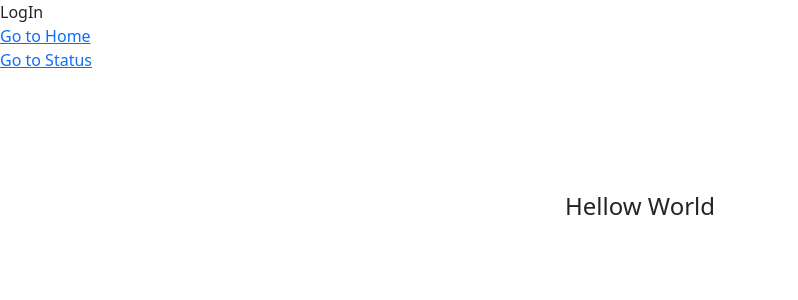
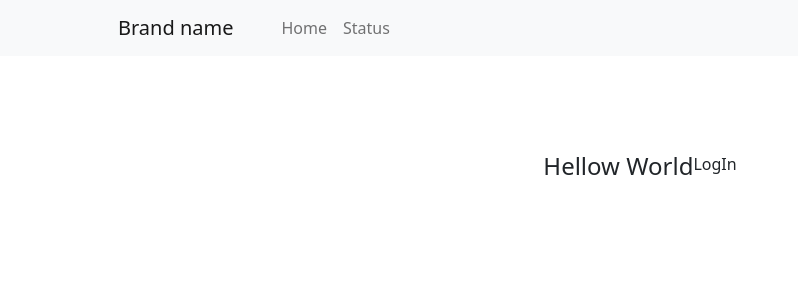
Before and after one commit to zisato/cyclic-store, a Vue app in the folder frontend/: page / in a window 1280 px wide. Shown: the top 300 px of the page, without its empty margins (0-798 px from the left). Built offline with nearby package versions, Linux system fonts and the light colour scheme; the HTML template or start-up script is replaced by a standard one.

Commit message:
add view

```diff
--- a/frontend/src/App.vue
+++ b/frontend/src/App.vue
@@ -1,59 +1,27 @@
 <template>
   <main role="main" class="d-flex flex-column vh-100">
-    <div>
-      <Login v-show="!isLogged()" />
+    <header>
+      <nav class="navbar navbar-expand-lg navbar-light bg-light">
+        <div class="container px-4 px-lg-5">
+          <a class="navbar-brand" href="#!">Brand name</a>
+          <button class="navbar-toggler" type="button" data-bs-toggle="collapse" data-bs-target="#navbarSupportedContent"
+            aria-controls="navbarSupportedContent" aria-expanded="false" aria-label="Toggle navigation">
+            <span class="navbar-toggler-icon"></span>
+          </button>
+          <div class="collapse navbar-collapse" id="navbarSupportedContent">
+            <Navbar />
+          </div>
+        </div>
+      </nav>
+    </header>
 
-      <a v-show="isLogged()" class="nav-link" href="#" @click.prevent="logOut">
-        LogOut
-      </a>
-
-      <a v-show="isLogged() && !isSeller()" class="nav-link" href="#" @click.prevent="createStore">
-        Create store
-      </a>
-
-      <router-link :to="{ name: 'home' }">Go to Home</router-link>
-      <br />
-      <router-link :to="{ name: 'status' }">Go to Status</router-link>
-      <br />
-      <router-link v-show="isSeller()" :to="{ name: 'list-categories' }">Go to list categories</router-link>
-      <br />
-      <router-link v-show="isSeller()" :to="{ name: 'create-category' }">Go to create Category</router-link>
-    </div>
-
-    <router-view></router-view>
+    <router-view class="container"></router-view>
   </main>
 </template>
 
 <script setup lang="ts">
 import 'bootstrap'
 import 'bootstrap/dist/css/bootstrap.min.css'
-import Login from './components/Login.vue'
-import { useUserStore } from './store/UserStore'
-import { ApiClientStoreRepository } from './repositories/ApiClientStoreRepository';
-import { v1 } from 'uuid'
 
-const userStore = useUserStore();
-
-async function createStore(): Promise<void> {
-  userStore.addSellerRole()
-
-  const storeRepository = new ApiClientStoreRepository();
-  const store = {
-    id: v1().toString(),
-    name: 'Store'
-  }
-  await storeRepository.create(store)
-}
-
-function logOut(): void {
-  userStore.clear()
-}
-
-function isLogged(): boolean {
-  return userStore.user !== null
-}
-
-function isSeller(): boolean {
-  return userStore.isSeller
-}
+import Navbar from './components/Navbar.vue'
 </script>
--- /dev/null
+++ b/frontend/src/components/Navbar.vue
@@ -0,0 +1,64 @@
+<template>
+    <ul class="navbar-nav me-auto mb-2 mb-lg-0 ms-lg-4">
+        <li class="nav-item" v-show="isLogged()">
+            <a class="nav-link" href="#" @click.prevent="logOut">
+                LogOut
+            </a>
+        </li>
+
+        <li class="nav-item">
+            <router-link class="nav-link" :to="{ name: 'home' }">Home</router-link>
+        </li>
+
+        <li class="nav-item">
+            <router-link class="nav-link" :to="{ name: 'status' }">Status</router-link>
+        </li>
+
+        <li class="nav-item dropdown" v-show="isLogged()">
+            <a class="nav-link dropdown-toggle" href="#" id="navbarDropdown" role="button" data-bs-toggle="dropdown"
+                aria-expanded="false">
+                My Store
+            </a>
+            <ul class="dropdown-menu" aria-labelledby="navbarDropdown">
+                <li v-show="isLogged() && !isSeller()">
+                    <a class="dropdown-item" href="#" v-on:click="createStore">Create store</a>
+                </li>
+
+                <li v-show="isLogged() && isSeller()">
+                    <router-link class="dropdown-item" :to="{ name: 'list-categories' }">Go to list categories</router-link>
+                </li>
+            </ul>
+        </li>
+    </ul>
+</template>
+
+<script setup lang="ts">
+import { useUserStore } from '../store/UserStore'
+import { ApiClientStoreRepository } from '../repositories/ApiClientStoreRepository';
+import { v1 } from 'uuid'
+
+const userStore = useUserStore();
+
+async function createStore(): Promise<void> {
+  userStore.addSellerRole()
+
+  const storeRepository = new ApiClientStoreRepository();
+  const store = {
+    id: v1().toString(),
+    name: 'Store'
+  }
+  await storeRepository.create(store)
+}
+
+function logOut(): void {
+  userStore.clear()
+}
+
+function isLogged(): boolean {
+  return userStore.user !== null
+}
+
+function isSeller(): boolean {
+  return userStore.isSeller
+}
+</script>
--- a/frontend/src/views/Home.vue
+++ b/frontend/src/views/Home.vue
@@ -3,10 +3,20 @@
         <div class="container px-4 px-lg-5 mt-5 mx-auto">
             <div class="d-flex justify-content-center">
                 <h4>Hellow World</h4>
+                <br />
+                <Login v-show="!isLogged()" />
             </div>
         </div>
     </section>
 </template>
 
 <script setup lang="ts">
+import Login from '../components/Login.vue'
+import { useUserStore } from '../store/UserStore'
+
+const userStore = useUserStore();
+
+function isLogged(): boolean {
+  return userStore.user !== null
+}
 </script>
```
